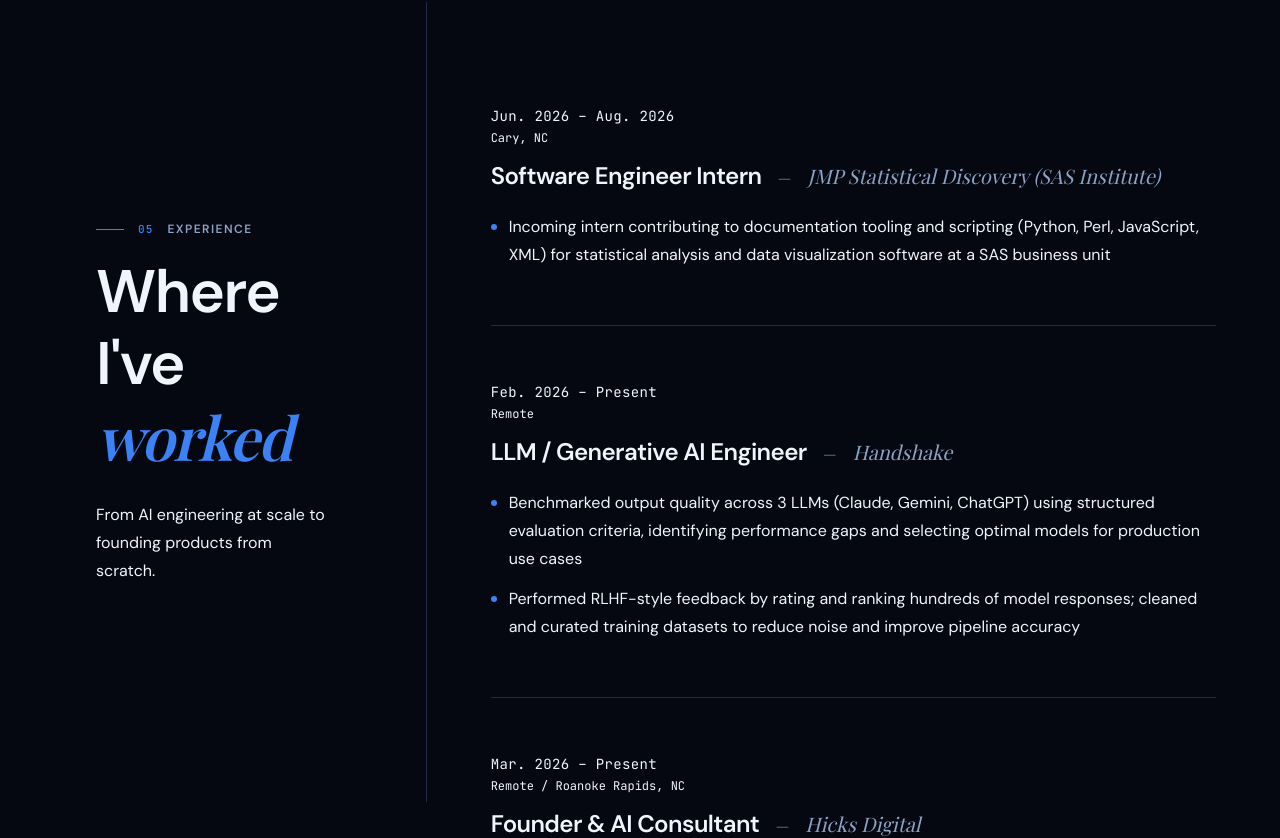
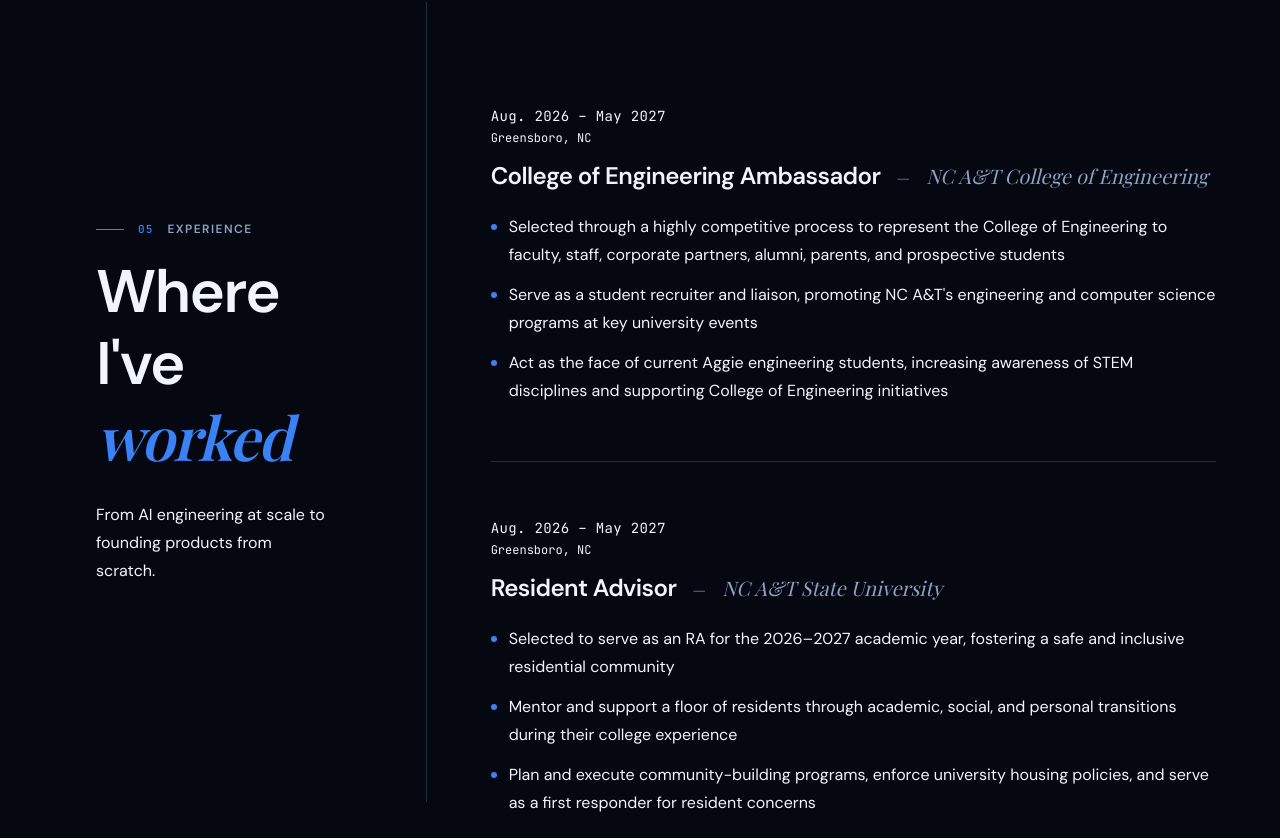
Before and after one commit to dhicks11/portfolio, a Next.js app: page / in a window 1280 px wide. Shown: the part 5689-6527 px from the top of the page. Built offline with nearby package versions, Linux system fonts and the light colour scheme; no server answers.

Commit message:
feat: add COE Ambassador and Resident Advisor roles to experience
Add College of Engineering Ambassador (2026–2027) and Resident Advisor
(2026–2027) positions at NC A&T. Also add COE Ambassador to activities.

https://claude.ai/code/session_018xtSnfYT7DB8h1sBX1sHuy

```diff
--- a/src/data/resume.ts
+++ b/src/data/resume.ts
@@ -48,6 +48,28 @@ export const skills = [
 ];
 
 export const experience = [
+  {
+    company: "NC A&T College of Engineering",
+    role: "College of Engineering Ambassador",
+    location: "Greensboro, NC",
+    dates: "Aug. 2026 – May 2027",
+    bullets: [
+      "Selected through a highly competitive process to represent the College of Engineering to faculty, staff, corporate partners, alumni, parents, and prospective students",
+      "Serve as a student recruiter and liaison, promoting NC A&T's engineering and computer science programs at key university events",
+      "Act as the face of current Aggie engineering students, increasing awareness of STEM disciplines and supporting College of Engineering initiatives",
+    ],
+  },
+  {
+    company: "NC A&T State University",
+    role: "Resident Advisor",
+    location: "Greensboro, NC",
+    dates: "Aug. 2026 – May 2027",
+    bullets: [
+      "Selected to serve as an RA for the 2026–2027 academic year, fostering a safe and inclusive residential community",
+      "Mentor and support a floor of residents through academic, social, and personal transitions during their college experience",
+      "Plan and execute community-building programs, enforce university housing policies, and serve as a first responder for resident concerns",
+    ],
+  },
   {
     company: "JMP Statistical Discovery (SAS Institute)",
     role: "Software Engineer Intern",
@@ -218,6 +240,7 @@ export const education = [
 ];
 
 export const activities = [
+  "College of Engineering Ambassador (2026–2027)",
   "UNCF STEM Innovation Summit Scholar (2026) — 1 of 50 HBCU Students Nationwide",
   "SECU Scholar",
   "College of Engineering Scholar",
```
